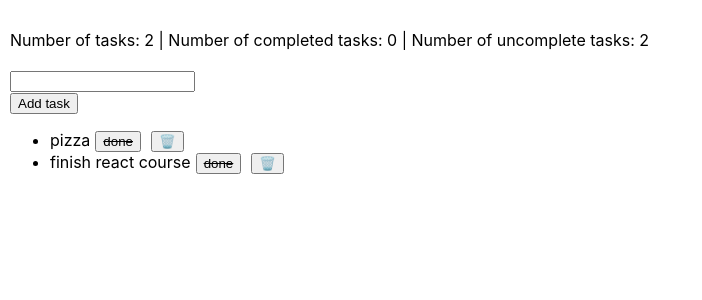
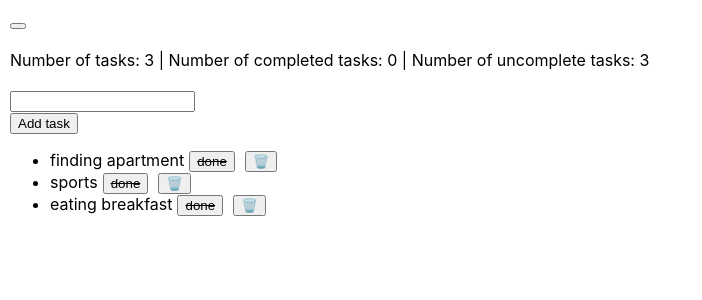
Before and after one commit to GrittyGitty/first_react_assignment, a React (Create React App) app: page / in a window 1280 px wide. Shown: the top 300 px of the page, without its empty margins (0-702 px from the left). Built offline with nearby package versions, Linux system fonts and the light colour scheme.

Commit message:
moving to redux

```diff
--- a/package.json
+++ b/package.json
@@ -8,7 +8,9 @@
     "@testing-library/user-event": "^7.2.1",
     "react": "^16.12.0",
     "react-dom": "^16.12.0",
-    "react-scripts": "3.3.0"
+    "react-redux": "^7.1.3",
+    "react-scripts": "3.3.0",
+    "redux": "^4.0.5"
   },
   "scripts": {
     "start": "react-scripts start",
--- a/public/index.html
+++ b/public/index.html
@@ -15,6 +15,7 @@
 <body>
   <noscript>You need to enable JavaScript to run this app.</noscript>
   <div id="app"></div>
+
 </body>
 
 </html>
--- a/src/components/TaskList.js
+++ b/src/components/TaskList.js
@@ -4,13 +4,14 @@ import Task from '../entities/task';
 import reg from '../communicatorRegistry';
 import StatusBar from './StatusBar';
 import AddTask from './AddTask';
-
+import { connect } from 'react-redux'
 
 class TaskList extends React.Component {
     constructor(props) {
         super(props);
+        console.log(props);
         this.state = {
-            tasks: [new Task("pizza"), new Task("finish react course")]
+            tasks: props.tasks
         };
     }
 
@@ -25,6 +26,7 @@ class TaskList extends React.Component {
     render() {
         return (
             <div>
+                <button onClick={this.concatTask.bind(this)}></button>
                 <StatusBar tasks={this.state.tasks}></StatusBar>
                 <AddTask></AddTask>
                 <ul>
@@ -49,9 +51,15 @@ class TaskList extends React.Component {
 
 
     concatTask(task) {
-        let tasks = this.state.tasks;
-        if (!tasks.some(iTask => iTask.text === task.text))
-            this.setState({ tasks: tasks.concat(task) });
+        // let tasks = this.state.tasks;
+        // if (!tasks.some(iTask => iTask.text === task.text))
+        //     this.setState({ tasks: tasks.concat(task) });
+        let newtask = new Task('SAY HELLO');
+        this.props.addNewTask(newtask)
+    }
+
+    componentWillReceiveProps(props){
+        this.setState({tasks : props.tasks})
     }
 
     deleteTask(delTask) {
@@ -90,4 +98,17 @@ class TaskList extends React.Component {
         this.setState({ tasks: tasks });
     }
 }
-export default TaskList;
+
+function mapStateToProps(state){
+    return { tasks: state.tasks }
+}
+
+function dispatchStateToProps(dispatch){
+    return {
+        addNewTask : (task) => {
+            dispatch({type : "ADD_TASK", payload : task})
+        }
+    }
+}
+
+export default connect(mapStateToProps, dispatchStateToProps)(TaskList)
--- a/src/index.js
+++ b/src/index.js
@@ -2,10 +2,15 @@ import React from 'react';
 import ReactDOM from 'react-dom';
 import './index.css';
 import App from './App';
-import * as serviceWorker from './serviceWorker';
+import * as serviceWorker from './serviceWorker'
+import { Provider } from 'react-redux'
+import store from './store'
 
 // document.getElementsByTagName("body")[0].append((document.createTextNode("fff")));
-ReactDOM.render(<App />, document.getElementById('app'));
+ReactDOM.render(
+    <Provider store={store}>
+        <App />
+    </Provider>, document.getElementById('app'));
 
 // If you want your app to work offline and load faster, you can change
 // unregister() to register() below. Note this comes with some pitfalls.
--- /dev/null
+++ b/src/store.js
@@ -0,0 +1,21 @@
+import { createStore } from "redux";
+import Task from './entities/task'
+
+const initialTasks = {tasks : [new Task("finding apartment"),
+new Task("sports"),
+new Task("eating breakfast")
+]}
+
+const store = createStore((state = initialTasks, action) => {
+    console.log(action);
+    switch (action.type) {
+        case 'ADD_TASK':
+            return {tasks:[...state.tasks, action.payload]};
+        case 'REMOVE_TASK':
+            return state.filter(car => action.payload !== car.id);
+        default:
+            return state
+    }
+});
+
+export default store;
```
Also changed, not shown: 1 other file (tests, documents, lock files or other folders).
